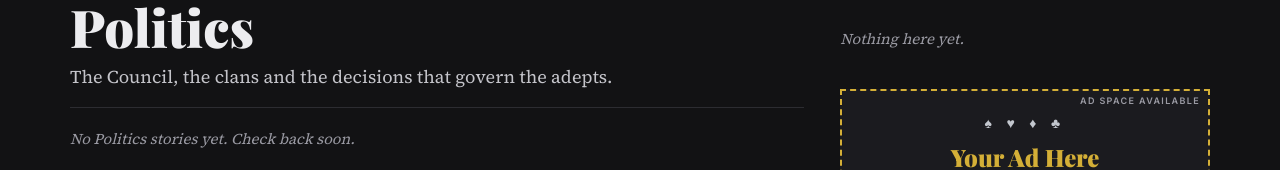
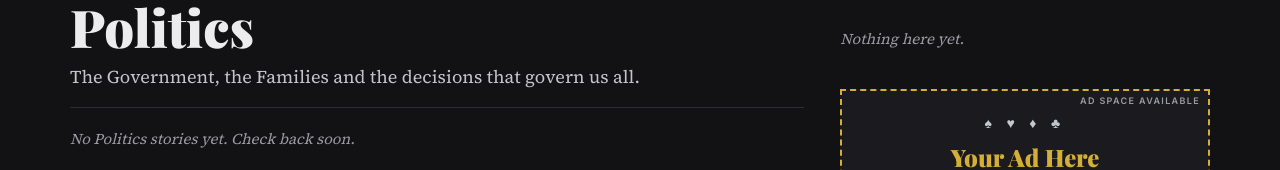
Before and after one commit to HighStakesMedia/HighStakesMedia.github.io, a plain HTML site: page politics.html in a window 1280 px wide. Shown: the part 349-519 px from the top of the page. Drawn offline with nearby package versions, Linux system fonts and the light colour scheme.

Commit message:
Update politics.html

```diff
--- a/politics.html
+++ b/politics.html
@@ -24,7 +24,7 @@
       <div class="page-head">
         <span class="tag">Section</span>
         <h1>Politics</h1>
-        <p>The Council, the clans and the decisions that govern the adepts.</p>
+        <p>The Government, the Families and the decisions that govern us all.</p>
       </div>
       <!-- Fills itself with every article in articles.js whose section is "Politics" -->
       <div id="sectionList"><p class="empty">No Politics stories yet. Check back soon.</p></div>
```
